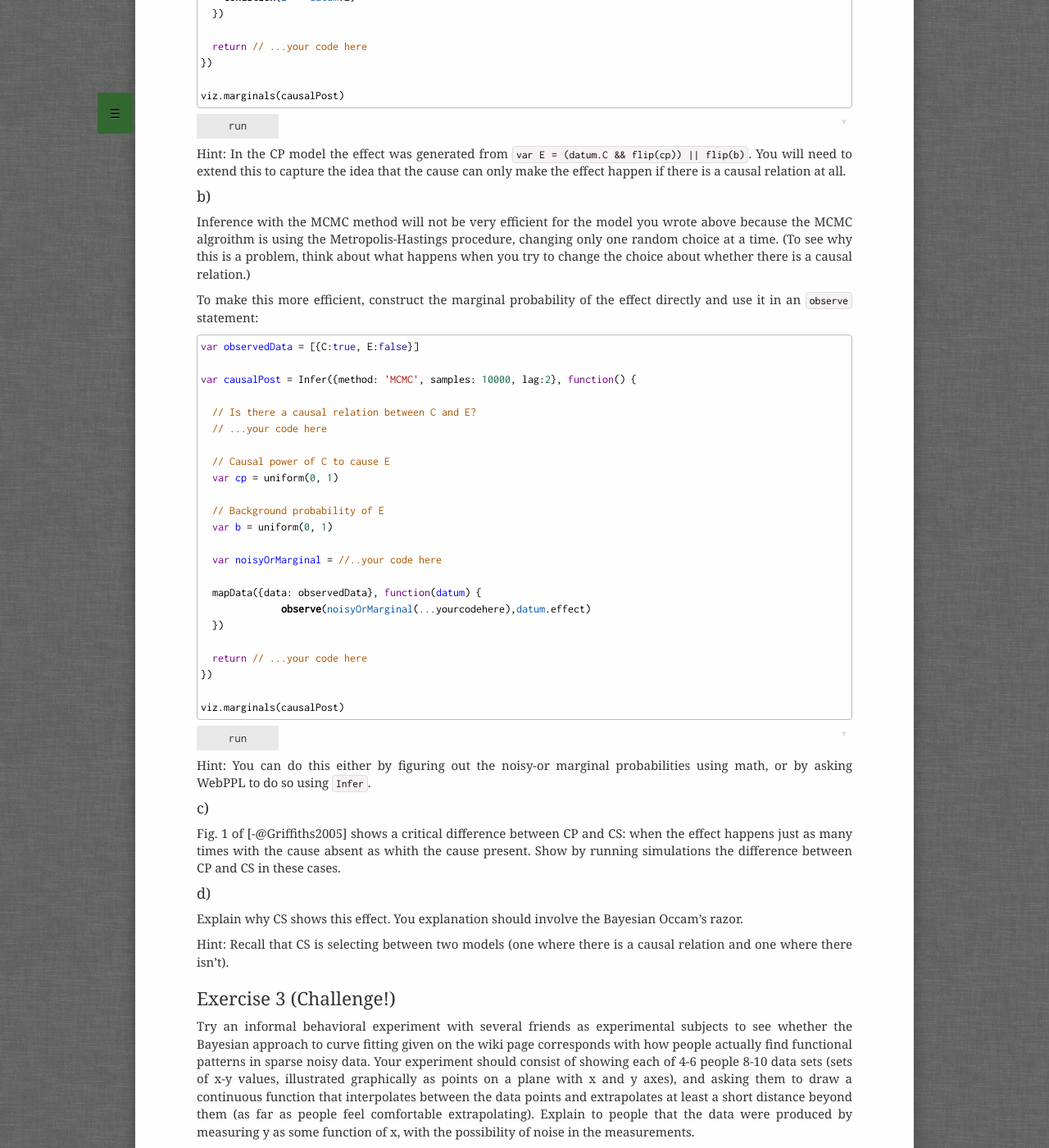
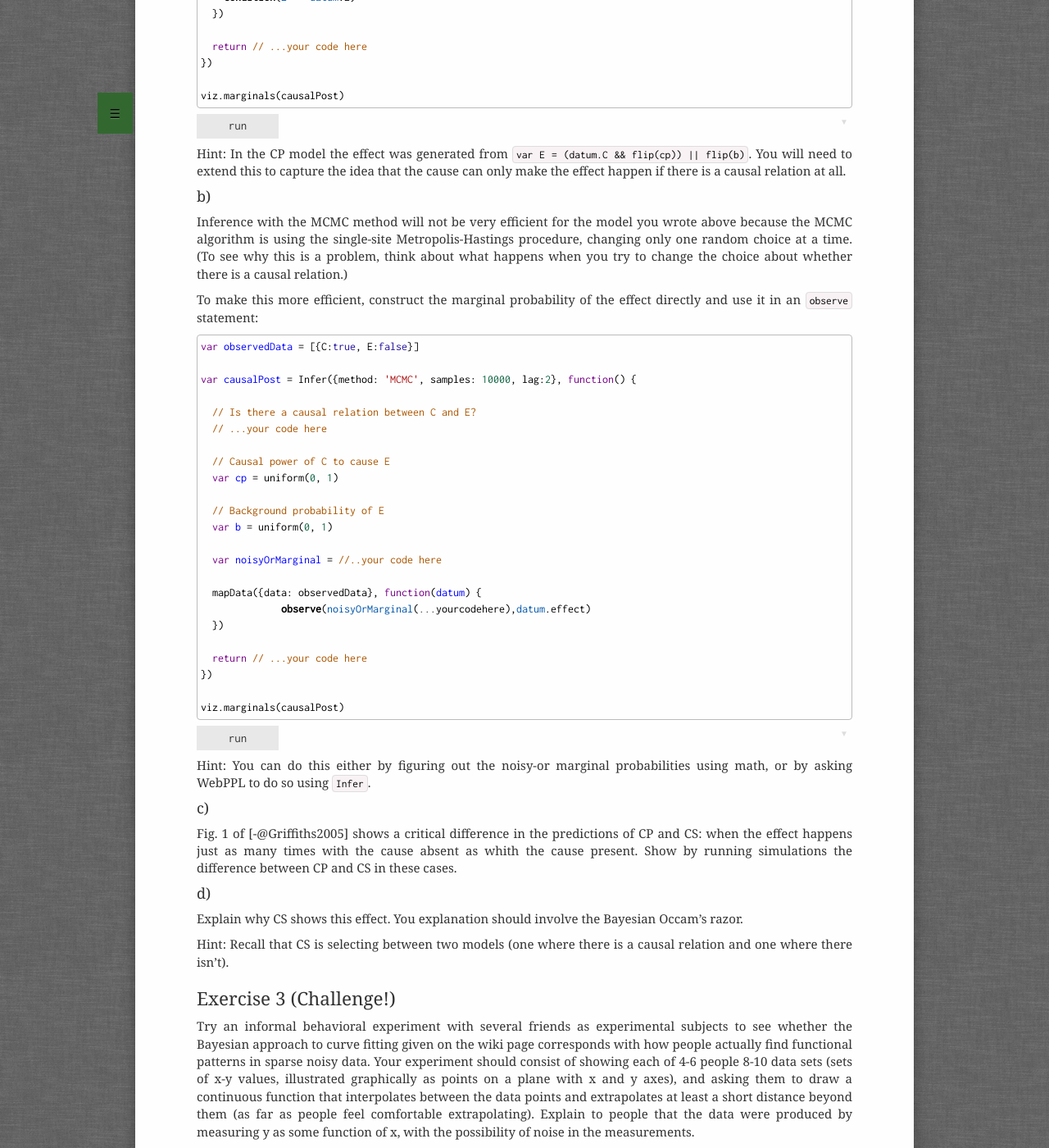
Before and after one commit to probmods/probmods2, a Jekyll site: the page built from exercises/occams-razor.md, in a window 1280 px wide and 1400 px high, scrolled down 3576 px. Shown: the whole window at 82% size. Built offline with Jekyll 4.4.1, drawn with Linux system fonts in a browser that asks for light colours; a script that is not in the unit is left out.

Commit message:
wording changes

```diff
--- a/exercises/occams-razor.md
+++ b/exercises/occams-razor.md
@@ -232,7 +232,7 @@
 
 #### b)
 
-Inference with the MCMC method will not be very efficient for the model you wrote above because the MCMC algroithm is using the Metropolis-Hastings procedure, changing only one random choice at a time. (To see why this is a problem, think about what happens when you try to change the choice about whether there is a causal relation.)
+Inference with the MCMC method will not be very efficient for the model you wrote above because the MCMC algorithm is using the single-site Metropolis-Hastings procedure, changing only one random choice at a time. (To see why this is a problem, think about what happens when you try to change the choice about whether there is a causal relation.)
 
 To make this more efficient, construct the marginal probability of the effect directly and use it in an `observe` statement:
 
@@ -266,7 +266,7 @@
 
 #### c)
 
-Fig. 1 of [-@Griffiths2005] shows a critical difference between CP and CS: when the effect happens just as many times with the cause absent as whith the cause present. Show by running simulations the difference between CP and CS in these cases.
+Fig. 1 of [-@Griffiths2005] shows a critical difference in the predictions of CP and CS: when the effect happens just as many times with the cause absent as whith the cause present. Show by running simulations the difference between CP and CS in these cases.
 
 #### d)
 
```
